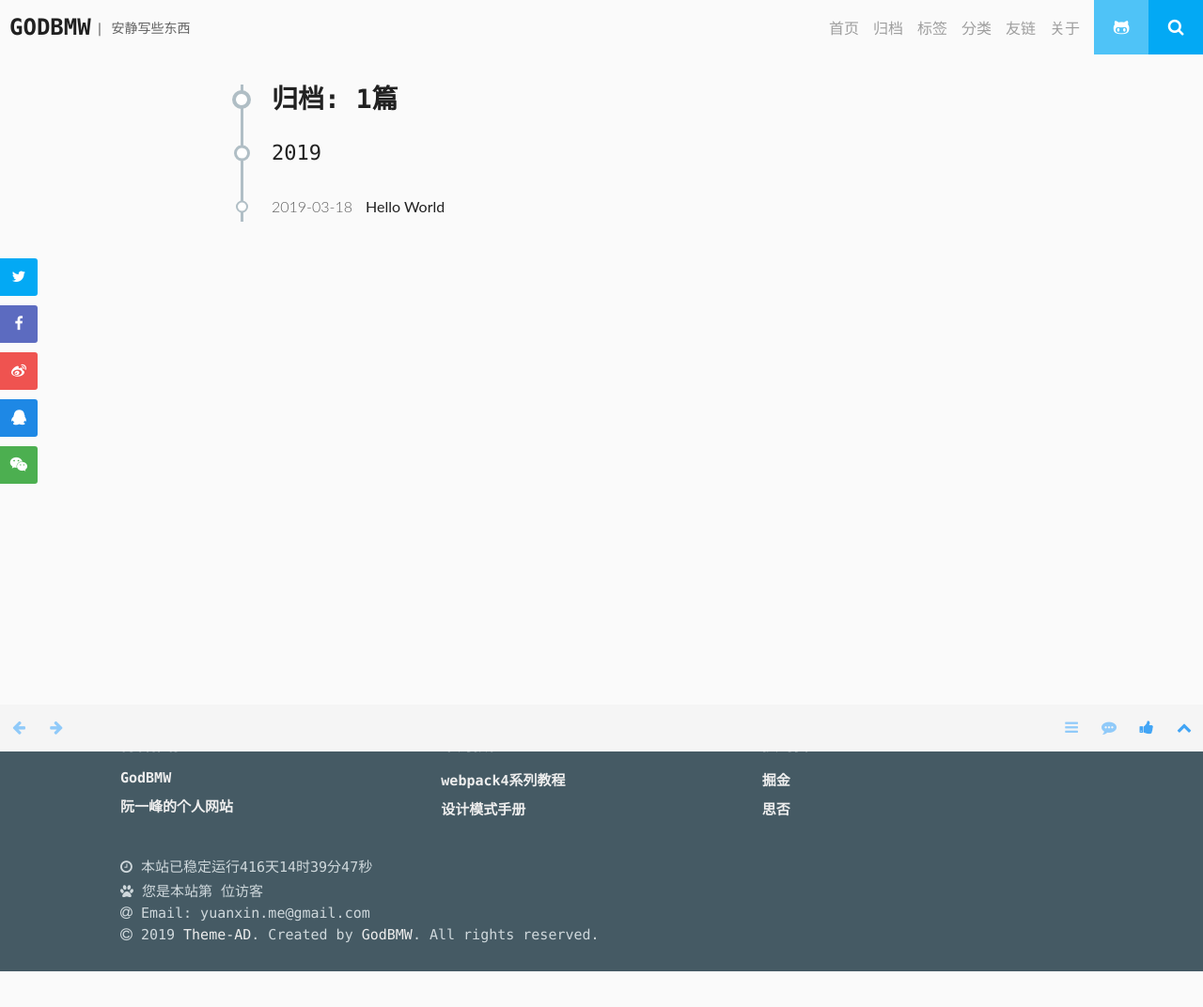
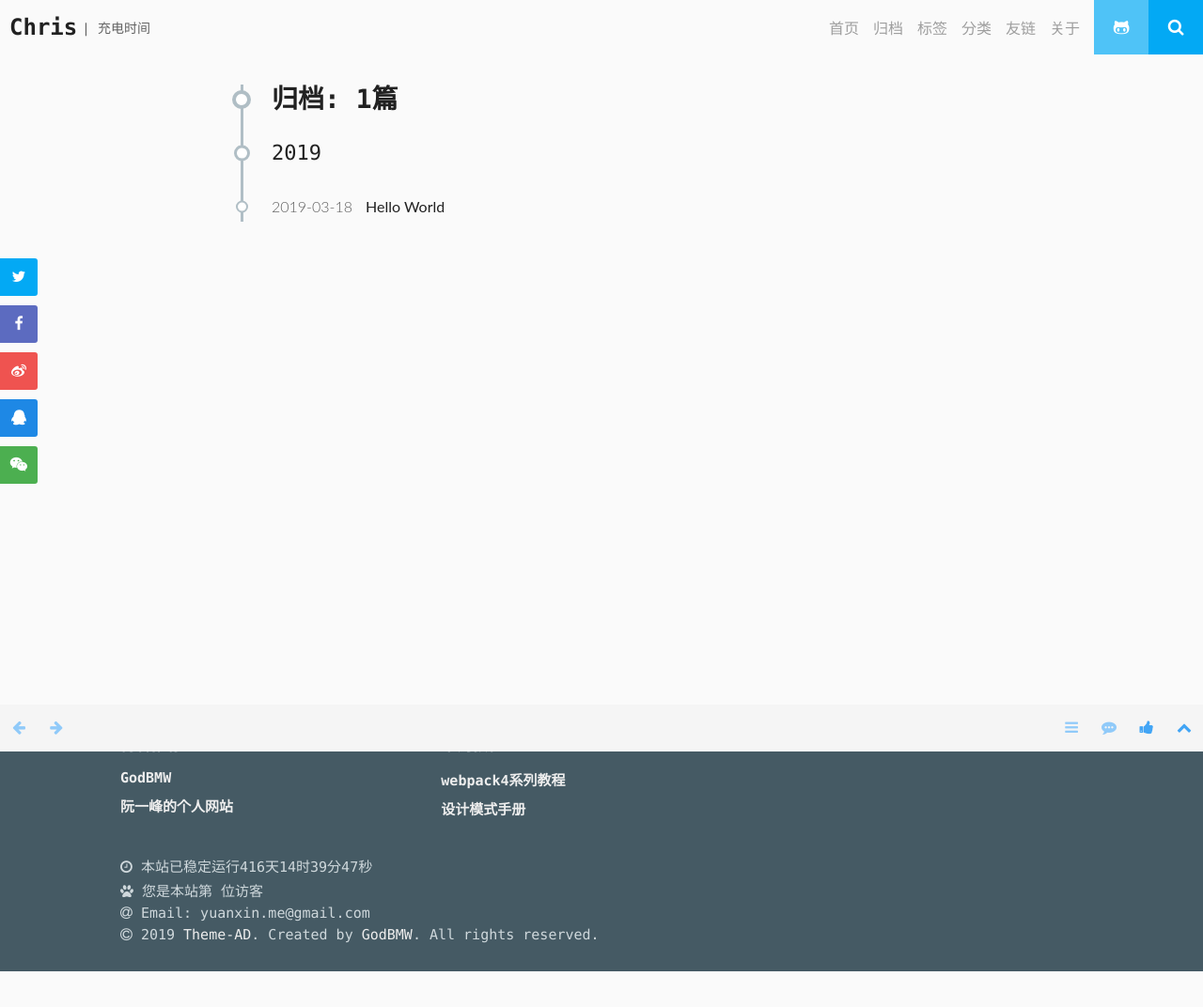
Before and after one commit to freshfishman/freshfishman.github.io, a plain HTML site: page archives/2019/03/index.html in a window 1280 px wide. Shown: the whole page at 94% size. Drawn offline with nearby package versions, Linux system fonts and the light colour scheme; some packages are replaced by stand-ins of ours.

Commit message:
Site updated: 2019-04-02 22:39:41

```diff
--- a/archives/2019/03/index.html
+++ b/archives/2019/03/index.html
@@ -15,7 +15,7 @@
 
 
 
-  <meta name="description" content="董沅鑫的小站">
+  <meta name="description" content="Chris-Blog">
 
 
 
@@ -36,10 +36,10 @@
   // it can be used in every script
 
   window.AD_CONFIG = {
-    leancloud: {"appid":"Hyq9wkH495DgNHWhDQCOfQSp-gzGzoHsz","appkey":"WaR7nrzhliHj9aVwdQzkdlGd","comment":true,"count":true},
+    leancloud: {"appid":"iQ2GMYjEX6EExiEyst1MSqzu-gzGzoHsz","appkey":"JPodIJJvoPpTiJ95JY2Qhlmg","comment":true,"count":true},
     welcome: {"enable":true,"interval":30},
     start_time: "2018-02-10",
-    passwords: ["efe07af7441da2b69c4a41e42e73be4db47f66010a56900788a458354a7373ec", ],
+    passwords: ["9ae4bc0e32db0e3484cd398459d20f9b4f79cce36667428181bf037131a3c987", ],
     is_post: false,
     lock: false,
     author: "Dong Yuanxin",
@@ -72,11 +72,11 @@
   <div class="site-header-brand">
 
       <span class="site-header-brand-title">
-        <a href="/">GODBMW</a>
+        <a href="/">Chris</a>
       </span>
 
 
-      <span class="site-header-brand-motto"> | 安静写些东西</span>
+      <span class="site-header-brand-motto"> | 充电时间</span>
 
   </div>
   <div class="site-header-right">
@@ -97,7 +97,7 @@
     </nav>
     <div class="site-header-btn">
 
-        <a href="https://github.com/dongyuanxin/" target="_blank" id="site-github">
+        <a href="https://freshfishman.github.io" target="_blank" id="site-github">
           <i class="fa fa-github-alt"></i>
         </a>
 
@@ -197,19 +197,6 @@
 
           <span class="site-footer-item">
             <a href="https://godbmw.com/design-patterns/" target="_blank">设计模式手册</a>
-          </span>
-
-      </div>
-
-      <div class="site-footer-col">
-        <h5 class="site-footer-title">抓到我</h5>
-
-          <span class="site-footer-item">
-            <a href="https://juejin.im/user/5b91fcf06fb9a05d3c7fd4a5" target="_blank">掘金</a>
-          </span>
-
-          <span class="site-footer-item">
-            <a href="https://segmentfault.com/" target="_blank">思否</a>
           </span>
 
       </div>
```
Also changed, not shown: archives/2019/index.html (+6 -19 lines), archives/index.html (+6 -19 lines), categories/index.html (+6 -19 lines), index.html (+6 -19 lines), passages/hello-world/index.html (+6 -19 lines), tags/index.html (+6 -19 lines).
